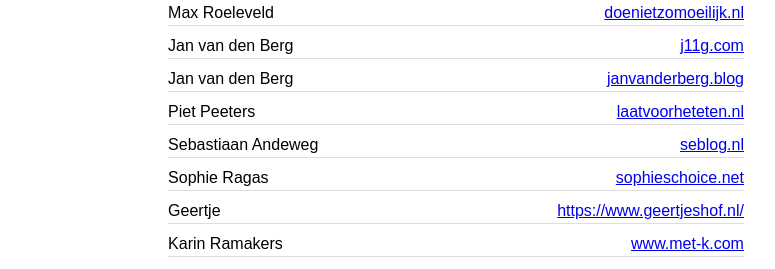
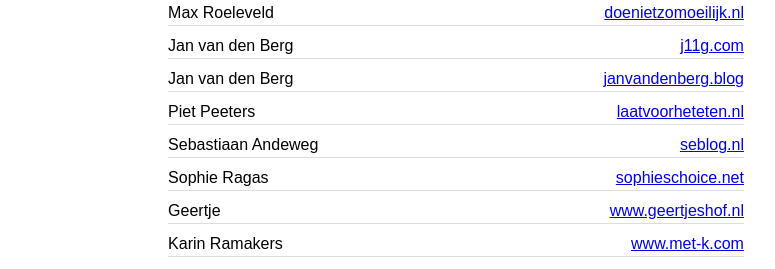
Before and after one commit to jacobsteringa/nederlandse-bloggers, an Eleventy site: page src/index.njk in a window 1280 px wide. Shown: the part 152-421 px from the top of the page, without its empty margins (252-1027 px from the left). Built offline with nearby package versions, Linux system fonts and the light colour scheme; Eleventy itself is replaced by a stand-in of ours; files that its build step writes are made by us from their sources.

Commit message:
fix: url en spelfout

```diff
--- a/src/bloggers/janvandenberg-blog.md
+++ b/src/bloggers/janvandenberg-blog.md
@@ -1,5 +1,5 @@
 ---
 name: Jan van den Berg
-homepage: janvanderberg.blog
-feed: https://janvanderberg.blog/feed/
+homepage: janvandenberg.blog
+feed: https://janvandenberg.blog/feed/
 ---
--- a/src/bloggers/www-geertjeshof-nl.md
+++ b/src/bloggers/www-geertjeshof-nl.md
@@ -1,5 +1,5 @@
 ---
 name: Geertje
-homepage: https://www.geertjeshof.nl/
+homepage: www.geertjeshof.nl
 feed: https://www.geertjeshof.nl/index.php/feed/
 ---
```
